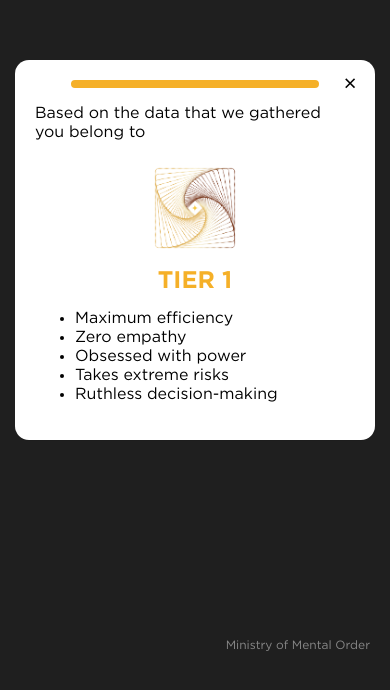
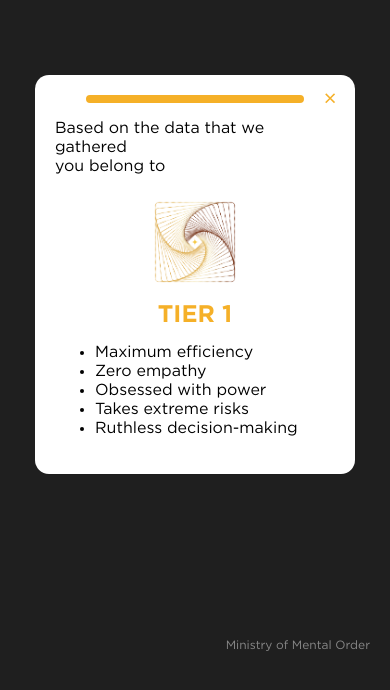
Before and after one commit to costi3/Ceremony, a React (Vite) app: page /Ceremony/tier1 in a window 390 px wide. Shown: the part 172-862 px from the top of the page. Built offline with nearby package versions, Linux system fonts and the light colour scheme.

Commit message:
aggiunta paddin intorno alla card in modo che sia responsive e match colore della x con quella tier

```diff
--- a/src/components/ResultPage.jsx
+++ b/src/components/ResultPage.jsx
@@ -22,7 +22,8 @@ export default function ResultPage({ borderColor, tierLabel, titleColor, list, l
             fontSize: 22,
             cursor: "pointer",
             lineHeight: 1,
-            zIndex: 10
+            zIndex: 10,
+            color: titleColor,
           }}
           aria-label="close"
         >
--- a/src/index.css
+++ b/src/index.css
@@ -47,6 +47,7 @@ button, input, textarea, select {
   display: flex;
   align-items: center;
   justify-content: center;
+  margin:24px;
 }
 
 .title {
@@ -64,7 +65,8 @@ button, input, textarea, select {
 .card {
   background: white;
   color: black;
-  width: 320px;
+  width:100%;
+  max-width: 320px;
   min-height: 320px;
   border-radius: 14px;
   padding: 20px;
@@ -74,7 +76,7 @@ button, input, textarea, select {
   justify-content: space-evenly;
   box-shadow: 0 1px 0 rgba(0,0,0,0.06);
   z-index: 10;
-
+  box-sizing: border-box;
 }
 
 .footer-small{
```
